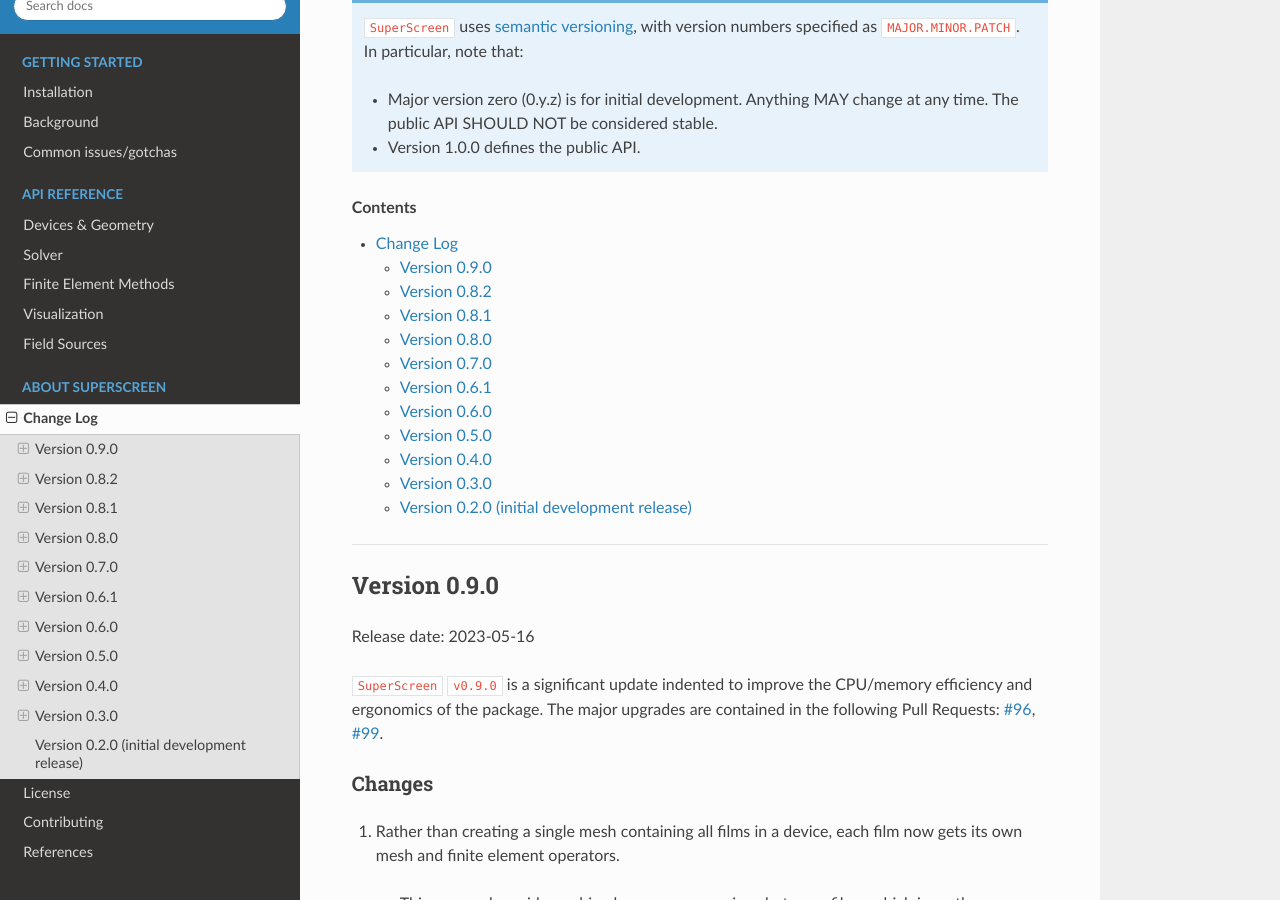
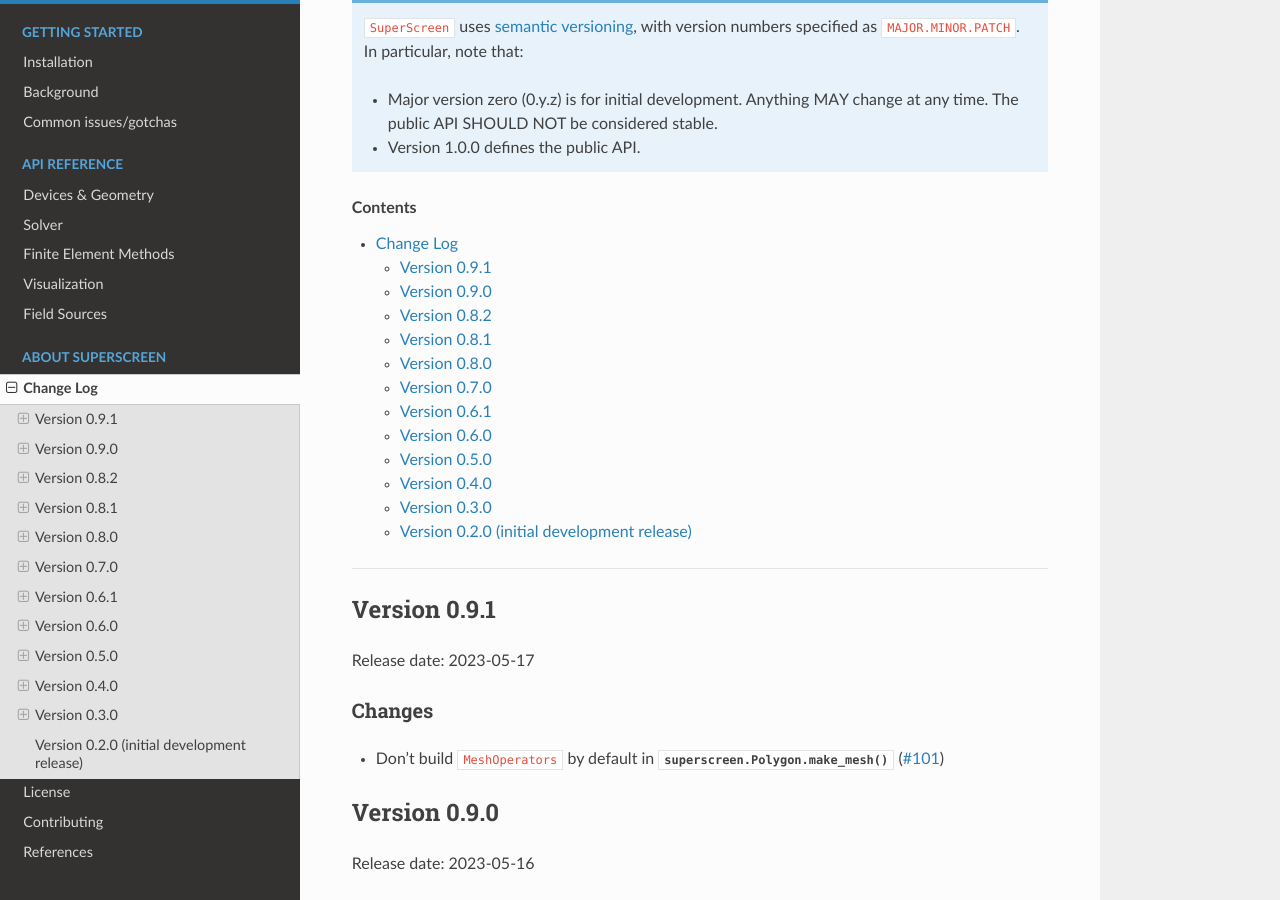
Before and after one commit to loganbvh/superscreen, a Sphinx documentation site: the page built from docs/about/changelog.rst, in a window 1280 px wide and 900 px high, scrolled down 234 px. Built offline with Sphinx 7.4.7 and the Read the Docs theme 2.0.0, drawn with Linux system fonts in a browser that asks for light colours; pages that are not in the unit, such as notebooks, are missing from menus.

Commit message:
Update changelog.rst

```diff
--- a/docs/about/changelog.rst
+++ b/docs/about/changelog.rst
@@ -18,6 +18,17 @@
     :depth: 2
 
 ----
+
+Version 0.9.1
+-------------
+
+Release date: 2023-05-17
+
+Changes
+=======
+
+- Don't build ``MeshOperators`` by default in :meth:`superscreen.Polygon.make_mesh` (`#101 <https://github.com/loganbvh/superscreen/pull/101>`_)
+
 
 Version 0.9.0
 -------------
```
